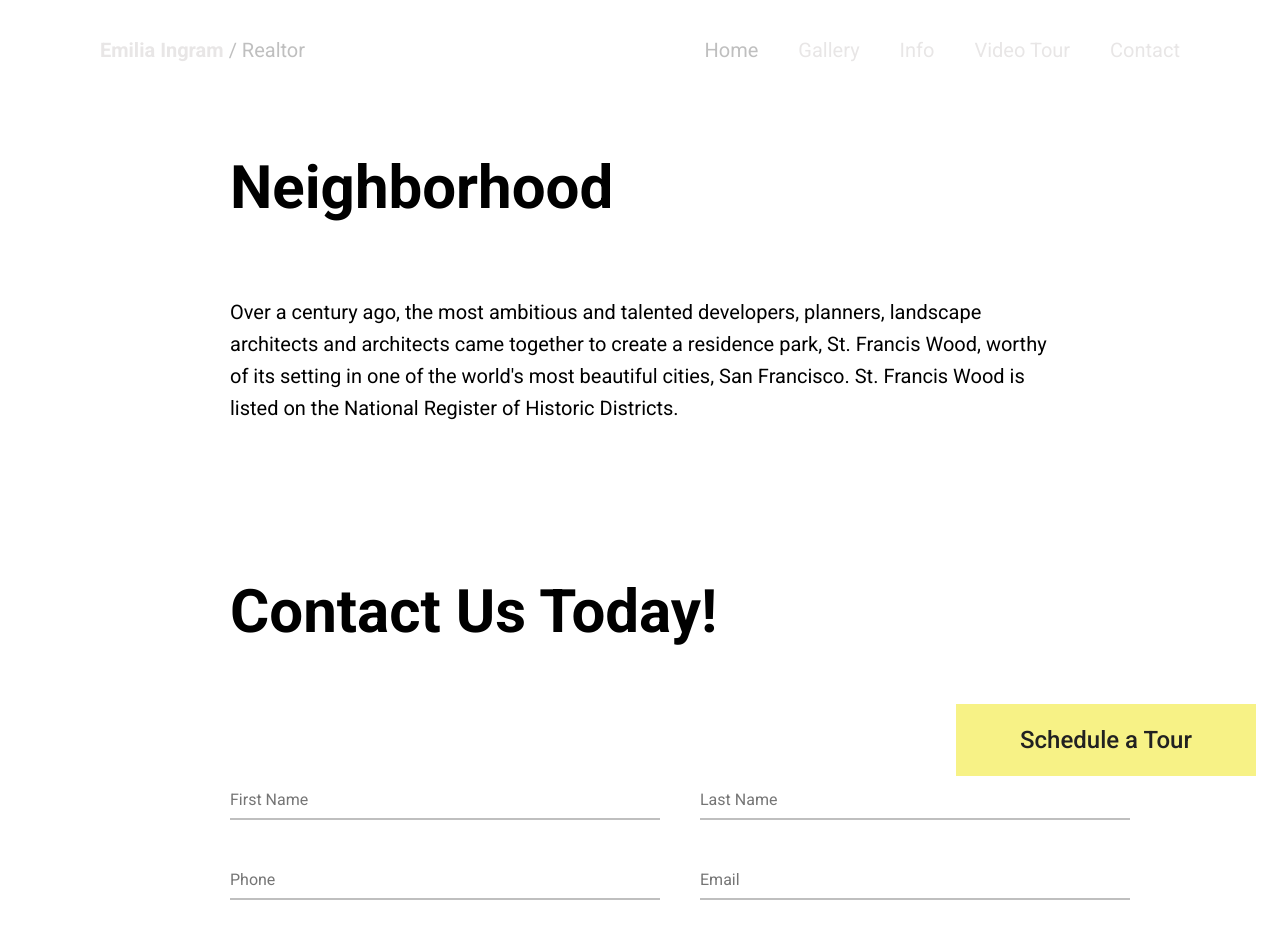
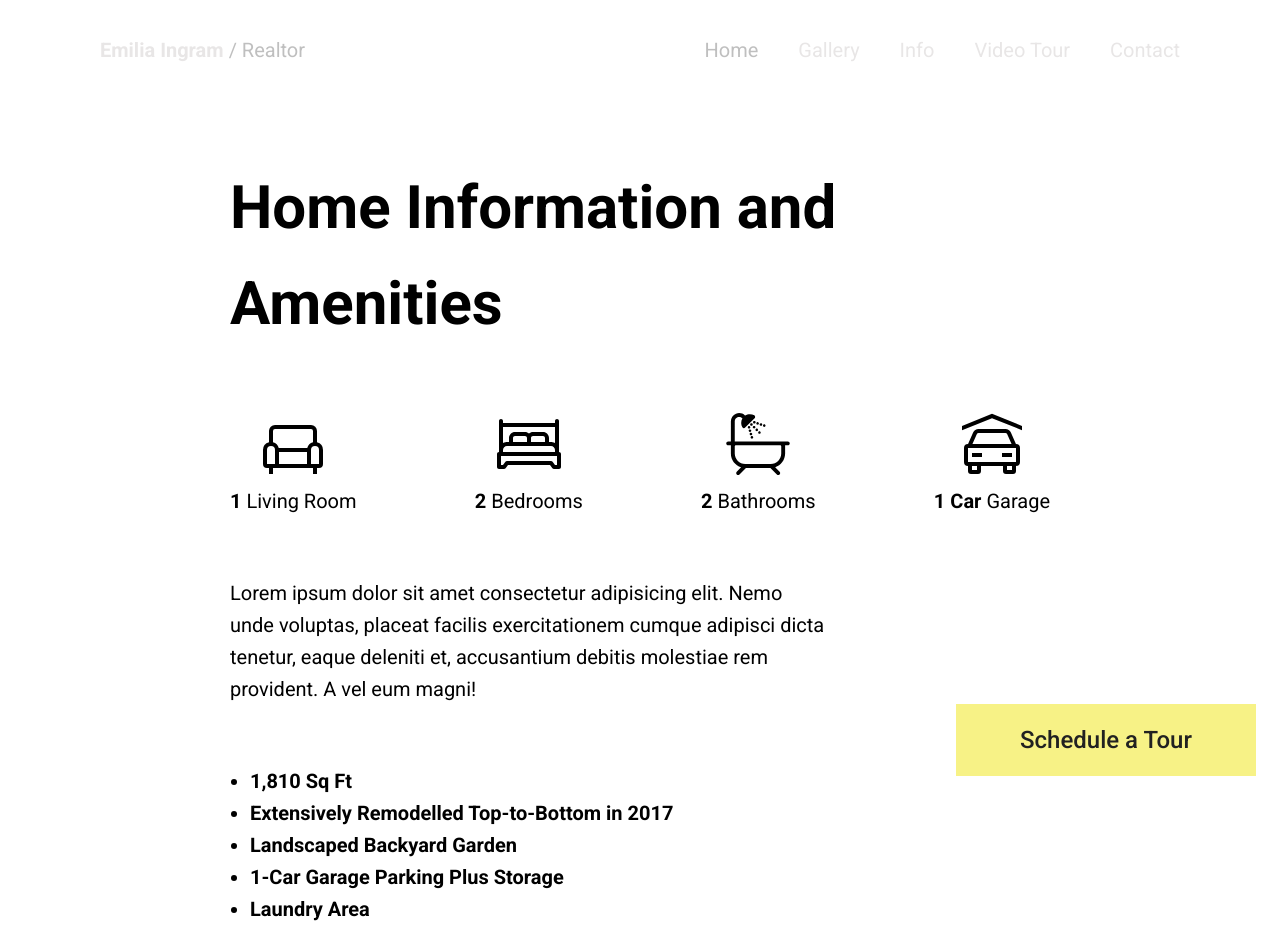
Before and after one commit to Knopkaivy/real-estate-landing, a React (Create React App) app: page /more in a window 1280 px wide. Shown: the top 931 px of the page. Built offline with nearby package versions, Linux system fonts and the light colour scheme.

Commit message:
add InfoAdded component and styles

```diff
--- a/src/components/Info.jsx
+++ b/src/components/Info.jsx
@@ -1,7 +1,11 @@
 import React from 'react';
+import { useLocation } from 'react-router-dom';
 import '../styles/Info.css';
+import InfoAdded from './InfoAdded';
 
 const Info = () => {
+  let location = useLocation();
+  console.log(location.pathname);
   return (
     <div id="info" className="Info">
       <div className="Info__container container">
@@ -168,9 +172,13 @@ const Info = () => {
           tenetur, eaque deleniti et, accusantium debitis molestiae rem
           provident. A vel eum magni!
         </div>
-        <button type="button" className="button-secondary">
-          More Info
-        </button>
+        {location.pathname.includes('more') ? (
+          <InfoAdded />
+        ) : (
+          <button type="button" className="button-secondary">
+            More Info
+          </button>
+        )}
       </div>
     </div>
   );
--- /dev/null
+++ b/src/components/InfoAdded.jsx
@@ -0,0 +1,19 @@
+import React from 'react';
+import '../styles/InfoAdded.css';
+
+const InfoAdded = () => {
+  const items = [
+    '1,810 Sq Ft',
+    'Extensively Remodelled Top-to-Bottom in 2017',
+    'Landscaped Backyard Garden',
+    '1-Car Garage Parking Plus Storage',
+    'Laundry Area',
+    'AlwaysSafe security system',
+  ];
+  const list = items.map((item, i) => {
+    return <li key={i}>{item}</li>;
+  });
+  return <ul className="InfoAdded">{list}</ul>;
+};
+
+export default InfoAdded;
--- a/src/components/More.jsx
+++ b/src/components/More.jsx
@@ -1,10 +1,12 @@
 import React from 'react';
 import Neighborhood from './Neighborhood';
 import '../styles/More.css';
+import Info from './Info';
 
 const More = () => {
   return (
     <div className="More">
+      <Info />
       <Neighborhood />
     </div>
   );
--- /dev/null
+++ b/src/styles/InfoAdded.css
@@ -0,0 +1,6 @@
+.InfoAdded {
+  /* font-size: 1.6rem; */
+  font-weight: 700;
+  margin: 6rem 0;
+  padding-left: 2rem;
+}
```
